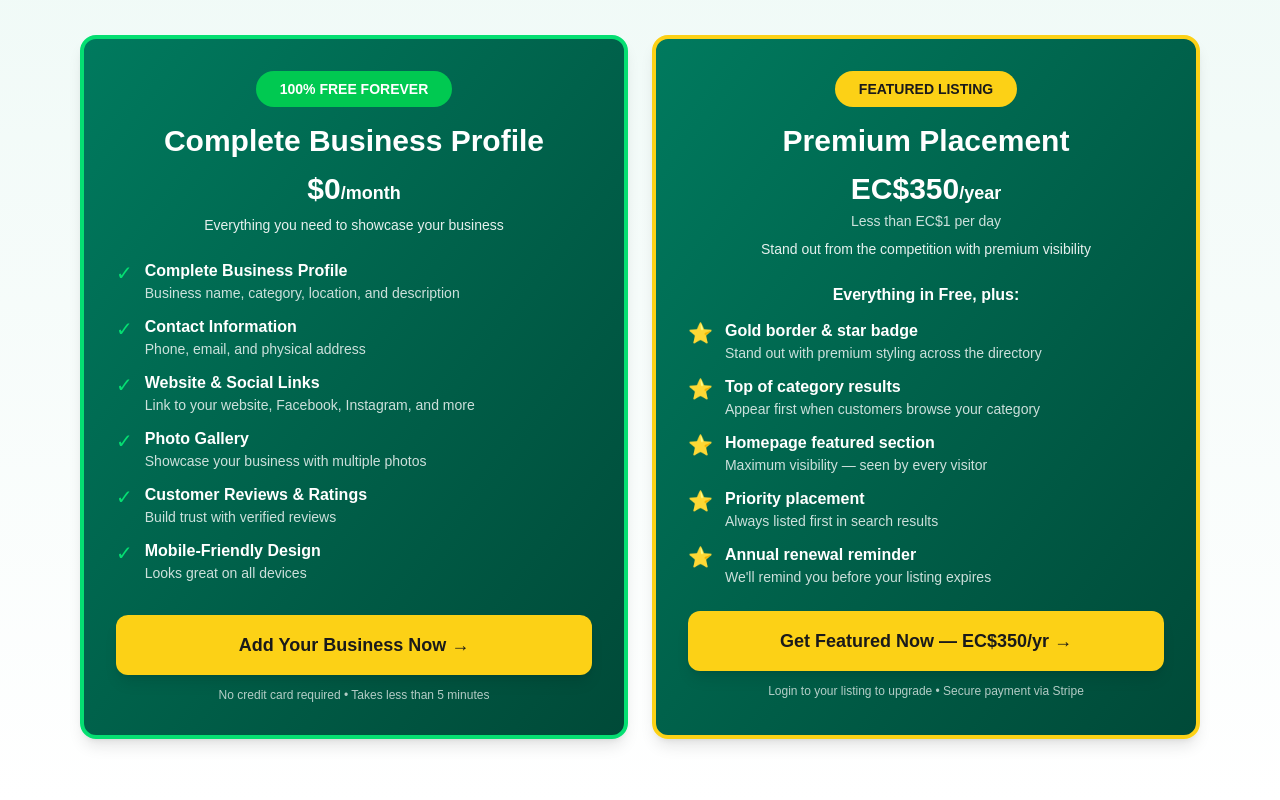
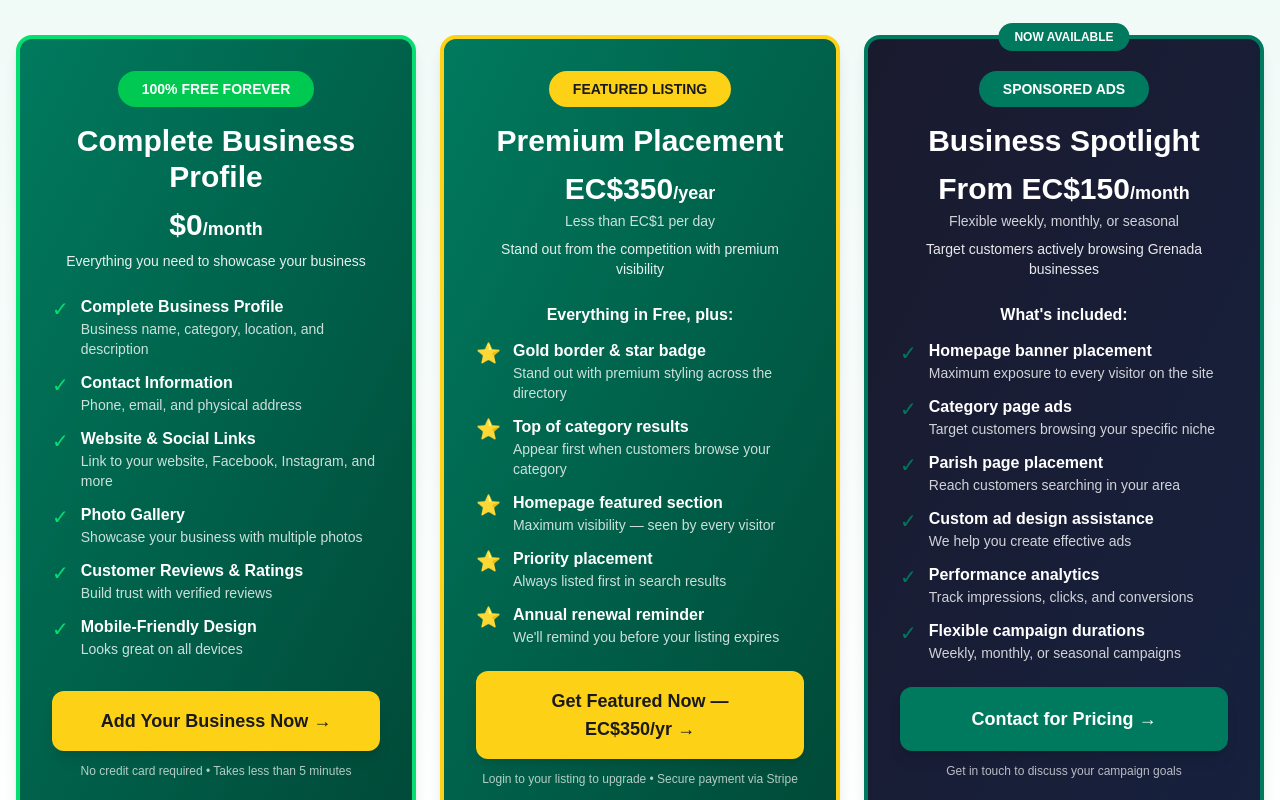
Before and after one commit to jstapley/grenada-search, a Next.js app: page /pricing in a window 1280 px wide. Shown: the part 400-1200 px from the top of the page. Built offline with nearby package versions, Linux system fonts and the light colour scheme; no server answers; the database is empty.

Commit message:
Update pricing page to include Sponsored Listings

```diff
--- a/app/pricing/PricingClient.js
+++ b/app/pricing/PricingClient.js
@@ -34,7 +34,8 @@ export default function PricingClient() {
             <div className="flex items-center gap-2 text-center">
               <span className="text-xl">🏪</span>
               <span className="text-sm md:text-base">Own a business?</span>
-              <Link href="/pricing" className="text-[#FCD116] font-semibold underline hover:text-[#e0bc10] text-sm md:text-base whitespace-nowrap">Get premium visibility
+              <Link href="/pricing" className="text-[#FCD116] font-semibold underline hover:text-[#e0bc10] text-sm md:text-base whitespace-nowrap">
+                Get premium visibility
               </Link>
             </div>
           </div>
@@ -105,8 +106,8 @@ export default function PricingClient() {
 
       {/* Pricing Cards */}
       <section className="bg-gradient-to-b from-[#F0FAF7] to-white py-16">
-        <div className="max-w-6xl mx-auto px-4">
-          <div className="grid md:grid-cols-2 gap-6">
+        <div className="max-w-7xl mx-auto px-4">
+          <div className="grid md:grid-cols-3 gap-6">
 
             {/* Free Plan */}
             <div className="bg-gradient-to-br from-[#007A5E] to-[#004A38] border-4 border-green-400 rounded-2xl p-8 shadow-lg hover:shadow-2xl transition">
@@ -144,7 +145,7 @@ export default function PricingClient() {
 
             {/* Featured Plan */}
             <div className="relative bg-gradient-to-br from-[#007A5E] to-[#004A38] border-4 border-[#FCD116] rounded-2xl p-8 shadow-lg hover:shadow-2xl transition">
-                <div className="text-center mb-6">
+              <div className="text-center mb-6">
                 <div className="inline-block bg-[#FCD116] text-[#1a1a1a] px-6 py-2 rounded-full font-bold text-sm mb-4">FEATURED LISTING</div>
                 <h2 className="text-3xl font-black text-white mb-3">Premium Placement</h2>
                 <p className="text-3xl text-white font-bold mb-1">EC$350<span className="text-lg">/year</span></p>
@@ -184,6 +185,51 @@ export default function PricingClient() {
                 <p className="text-white/70 mt-3 text-xs">Login to your listing to upgrade • Secure payment via Stripe</p>
               </div>
             </div>
+
+            {/* Sponsored Ads Plan */}
+            <div className="relative bg-gradient-to-br from-[#1a1a2e] to-[#16213e] border-4 border-[#007A5E] rounded-2xl p-8 shadow-lg hover:shadow-2xl transition">
+              <div className="absolute -top-4 left-1/2 -translate-x-1/2 bg-[#007A5E] text-white px-4 py-1.5 rounded-full text-xs font-bold whitespace-nowrap">
+                NOW AVAILABLE
+              </div>
+              <div className="text-center mb-6">
+                <div className="inline-block bg-[#007A5E] text-white px-6 py-2 rounded-full font-bold text-sm mb-4">SPONSORED ADS</div>
+                <h2 className="text-3xl font-black text-white mb-3">Business Spotlight</h2>
+                <p className="text-3xl text-white font-bold mb-1">From EC$150<span className="text-lg">/month</span></p>
+                <p className="text-white/80 text-sm mb-2">Flexible weekly, monthly, or seasonal</p>
+                <p className="text-white/90 text-sm">Target customers actively browsing Grenada businesses</p>
+              </div>
+              <div className="mb-4">
+                <h3 className="text-white font-bold text-center mb-3">What&apos;s included:</h3>
+                <div className="space-y-3">
+                  {[
+                    ['Homepage banner placement', 'Maximum exposure to every visitor on the site'],
+                    ['Category page ads', 'Target customers browsing your specific niche'],
+                    ['Parish page placement', 'Reach customers searching in your area'],
+                    ['Custom ad design assistance', 'We help you create effective ads'],
+                    ['Performance analytics', 'Track impressions, clicks, and conversions'],
+                    ['Flexible campaign durations', 'Weekly, monthly, or seasonal campaigns'],
+                  ].map(([title, desc]) => (
+                    <div key={title} className="flex items-start gap-3">
+                      <div className="text-[#007A5E] text-xl flex-shrink-0">✓</div>
+                      <div>
+                        <h3 className="text-white font-bold">{title}</h3>
+                        <p className="text-white/80 text-sm">{desc}</p>
+                      </div>
+                    </div>
+                  ))}
+                </div>
+              </div>
+              <div className="text-center mt-6">
+                <Link
+                  href="/contact?subject=Sponsored Ads Inquiry"
+                  className="block bg-[#007A5E] hover:bg-[#005F48] text-white font-black text-lg px-8 py-4 rounded-xl transition shadow-lg border-2 border-[#007A5E] hover:border-[#005F48]"
+                >
+                  Contact for Pricing →
+                </Link>
+                <p className="text-white/70 mt-3 text-xs">Get in touch to discuss your campaign goals</p>
+              </div>
+            </div>
+
           </div>
         </div>
       </section>
@@ -229,6 +275,8 @@ export default function PricingClient() {
               ['Can I update my listing?', 'Absolutely! Claim your listing and update your information anytime from your dashboard.'],
               ['How does Featured work?', 'Pay EC$350/year via Stripe and your listing instantly gets a gold border, top placement, and homepage visibility.'],
               ['Will my listing stay free?', 'Yes! Your basic listing will always remain free. Featured is an optional upgrade for more visibility.'],
+              ['How do Sponsored Ads work?', 'Sponsored Ads place your business in high-visibility spots across the site — homepage banner, category pages, and parish pages. Contact us to discuss placement options and pricing starting from EC$150/month.'],
+              ['Who can buy Sponsored Ads?', 'Any business operating in Grenada can purchase sponsored placements. We work with you to design effective ads and choose the right pages to target your ideal customers.'],
             ].map(([q, a]) => (
               <div key={q} className="bg-white p-6 rounded-xl border border-gray-200 hover:border-[#007A5E] transition">
                 <h3 className="text-lg font-bold text-gray-900 mb-2">{q}</h3>
```
